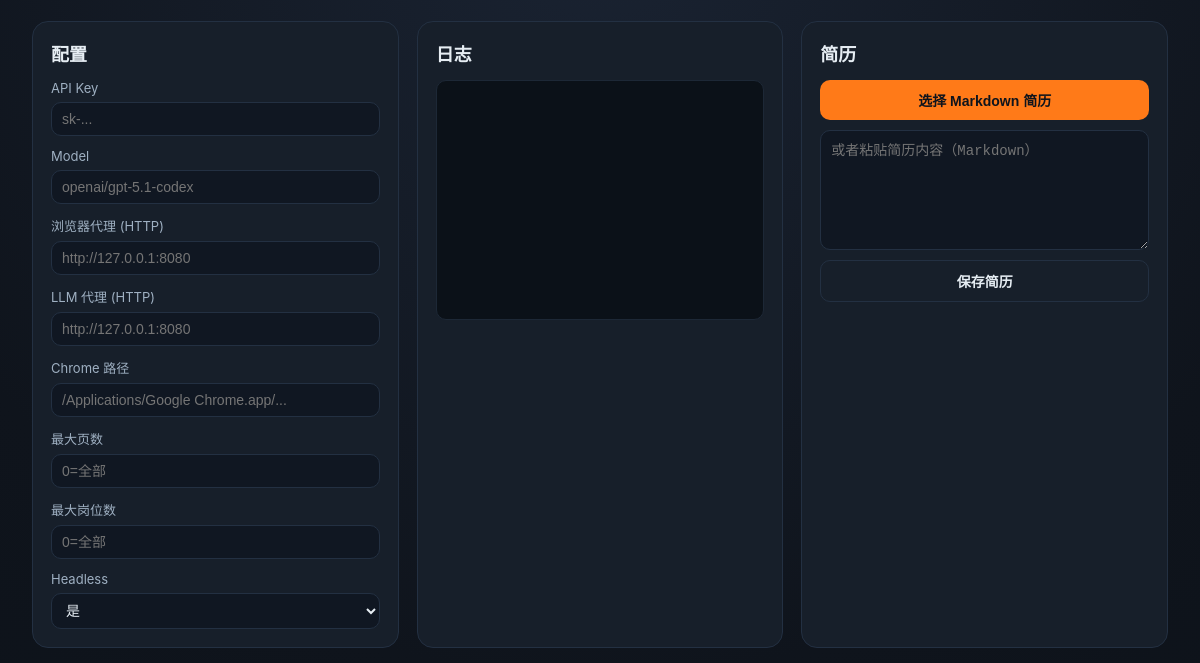
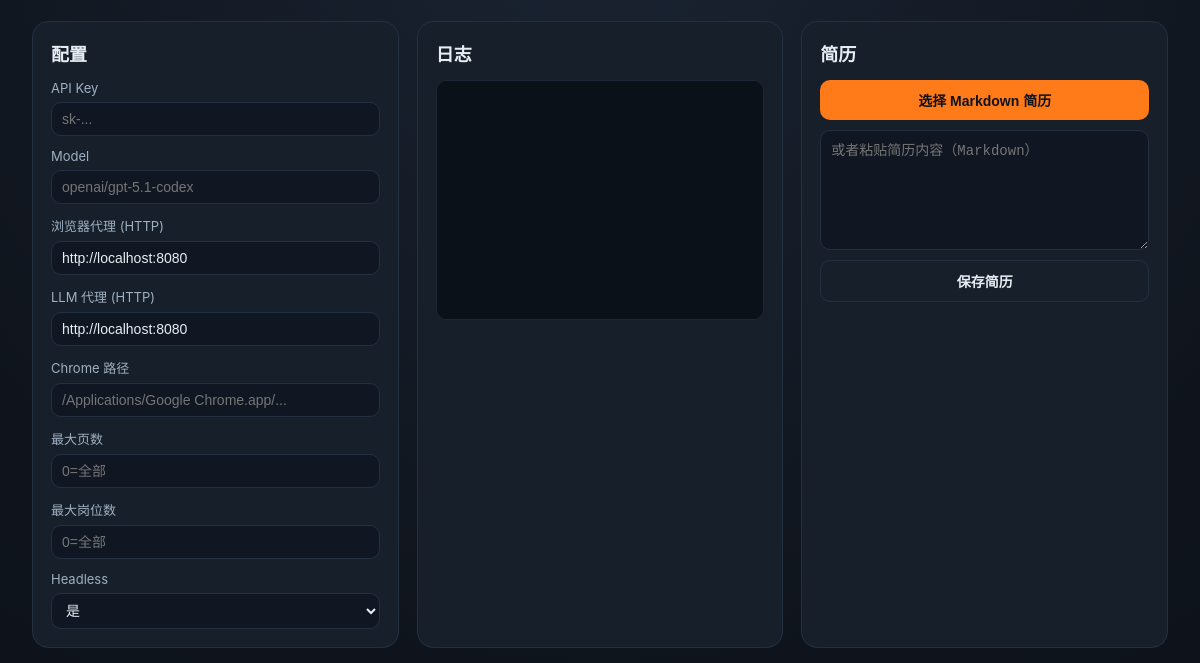
Before and after one commit to FrontMage/codex_helper, an Electron app: page apps/jobs-scout/renderer/index.html in a window 1200 px wide. Shown: the part 91-754 px from the top of the page. Drawn offline with Linux system fonts and the light colour scheme; no server answers.

Commit message:
Set default proxy inputs to localhost

```diff
--- a/apps/jobs-scout/renderer/index.html
+++ b/apps/jobs-scout/renderer/index.html
@@ -34,11 +34,11 @@
             </label>
             <label>
               浏览器代理 (HTTP)
-              <input id="chromeProxy" placeholder="http://127.0.0.1:8080" />
+              <input id="chromeProxy" placeholder="http://127.0.0.1:8080" value="http://localhost:8080" />
             </label>
             <label>
               LLM 代理 (HTTP)
-              <input id="llmProxy" placeholder="http://127.0.0.1:8080" />
+              <input id="llmProxy" placeholder="http://127.0.0.1:8080" value="http://localhost:8080" />
             </label>
             <label>
               Chrome 路径
```
Also changed, not shown: 1 other file.
